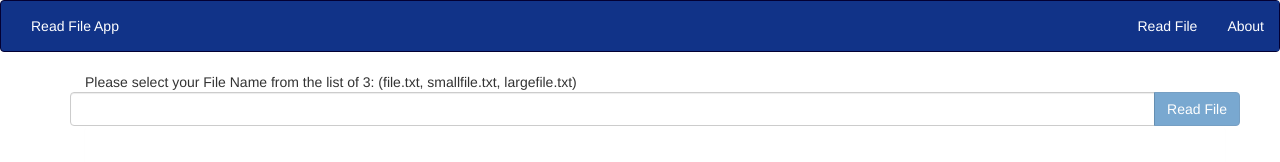
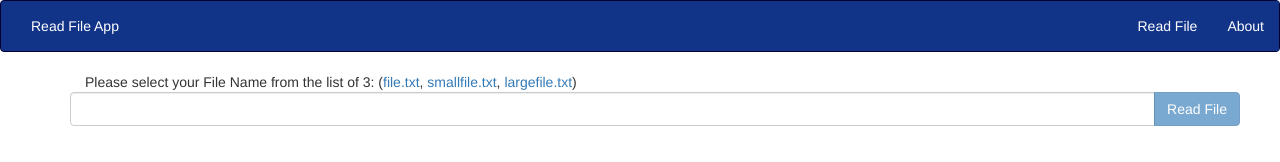
Before and after one commit to frontEndExpert/guru-open-file, an Angular app: page / in a window 1280 px wide. Shown: the top 162 px of the page. Built offline with nearby package versions, Linux system fonts and the light colour scheme.

Commit message:
auto fill and polyfills for browser support

```diff
--- a/package.json
+++ b/package.json
@@ -24,6 +24,7 @@
     "@angular/platform-browser": "^4.2.4",
     "@angular/platform-browser-dynamic": "^4.2.4",
     "@angular/router": "^4.2.4",
+    "classlist.js": "^1.1.20150312",
     "core-js": "^2.4.1",
     "rxjs": "^5.4.2",
     "underscore": "^1.8.3",
--- a/src/app/readfile/readfile-form.component.html
+++ b/src/app/readfile/readfile-form.component.html
@@ -2,17 +2,18 @@
 <!-- the form for filename input -->
 <div class="container">
         <div class="row">
-            <div class="col-sm-10">Please select your File Name from the list of 3: (file.txt, smallfile.txt, largefile.txt)</div>
+            <div class="col-sm-10">Please select your File Name from the list
+                of 3: (<a href="#" type="button" (click)="enterValue('file.txt')">file.txt</a>, <a href="#" type="button" (click)="enterValue('smallfile.txt')">smallfile.txt</a>, <a href="#" type="button" (click)="enterValue('largefile.txt')">largefile.txt</a>)</div>
         </div>
 
         <form [formGroup]="rform" (ngSubmit)="readFile(rform.value)" (keydown.enter)="rform.valid?readFile(rform.value):rform.controls['fname'].updateValueAndValidity();">
         <div class="row">
                 <div class="input-group">
                   <input type="text" class="form-control"
+                  #fname
                   formControlName="fname"
                   required
                   minlength="3"
-
                   (keypress)="onKey($event)"
                   >
                   <span class="input-group-btn">
--- a/src/app/readfile/readfile-form.component.ts
+++ b/src/app/readfile/readfile-form.component.ts
@@ -49,6 +49,12 @@ export class ReadfileFormComponent {
         }
     }
   }
+
+enterValue(val1: string){
+  this.rform.controls['fname'].setValue(val1);
+  this.rform.controls['fname'].markAsTouched();
+}
+
   // function to proccess the form
   readFile(post){
     this.filename = post.fname;
```
Also changed, not shown: src/polyfills.ts (+15 -15 lines), 2 other files (tests, documents, lock files or other folders).
